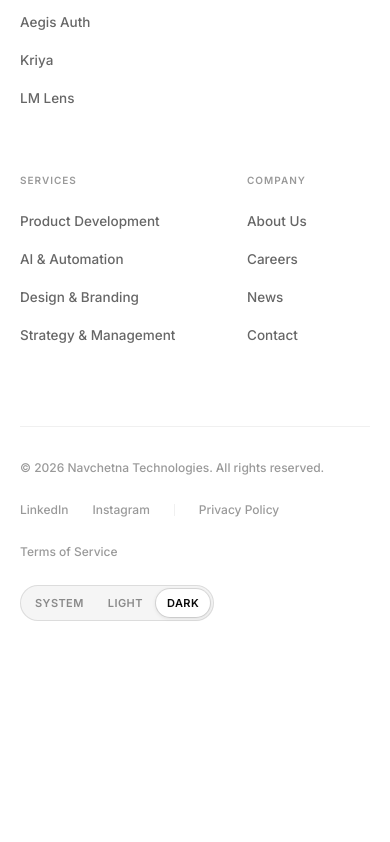
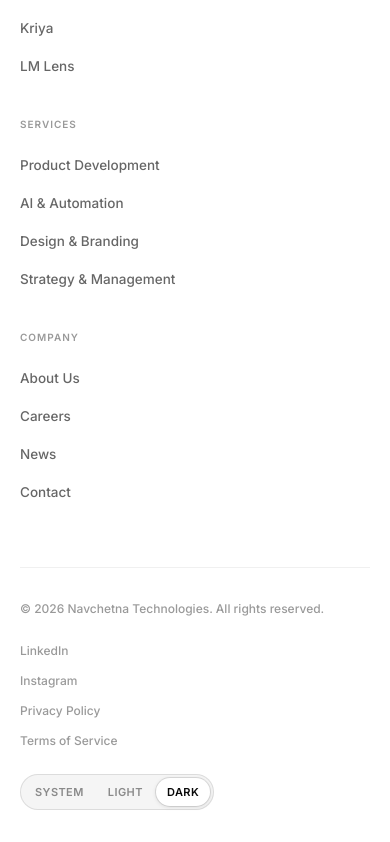
Before and after one commit to Suman1214129/lmlens-web, a Next.js app: page / in a window 390 px wide. Shown: the part 9107-9949 px from the top of the page. Before the commit the page ends 9760 px from the top, so only its background shows below. Built offline with nearby package versions, Linux system fonts and the light colour scheme; some icons are missing.

Commit message:
fix: footer mobile responsiveness with css classes

```diff
--- a/src/app/globals.css
+++ b/src/app/globals.css
@@ -511,3 +511,74 @@
         margin: 0 !important;
     }
 }
+
+/* ── FOOTER RESPONSIVE ── */
+.footer-main-row {
+    display: flex;
+    flex-direction: column;
+    gap: 3rem;
+    padding: 3rem 0 4rem;
+    flex-wrap: wrap;
+}
+.footer-cols-row {
+    display: flex;
+    flex-direction: column;
+    gap: 2.5rem;
+    flex: 1;
+    flex-wrap: wrap;
+}
+.footer-brand {
+    flex: 0 0 auto;
+}
+.footer-bottom-inner {
+    display: flex;
+    flex-direction: column;
+    align-items: flex-start;
+    gap: 1.5rem;
+    width: 100%;
+}
+.footer-social-links {
+    display: flex;
+    flex-wrap: wrap;
+    align-items: center;
+    gap: 1rem;
+}
+@media (min-width: 640px) {
+    .footer-main-row {
+        padding: 4rem 0 5rem;
+    }
+    .footer-cols-row {
+        flex-direction: row;
+        gap: 3rem;
+    }
+    .footer-bottom-inner {
+        flex-direction: row;
+        justify-content: space-between;
+        align-items: center;
+    }
+    .footer-social-links {
+        gap: 1.5rem;
+    }
+}
+@media (min-width: 1024px) {
+    .footer-main-row {
+        flex-direction: row;
+        gap: 4rem;
+    }
+    .footer-cols-row {
+        gap: 4rem;
+    }
+    .footer-brand {
+        flex: 0 0 220px;
+    }
+}
+@media (max-width: 480px) {
+    .footer-social-links {
+        flex-direction: column;
+        align-items: flex-start;
+        gap: 0.75rem;
+    }
+    .footer-divider-dot {
+        display: none !important;
+    }
+}
--- a/src/app/page.tsx
+++ b/src/app/page.tsx
@@ -668,10 +668,10 @@
       <footer style={{ background: "var(--footer-bg)", borderTop: "1px solid var(--footer-divider)", transition: "background 0.35s ease, border-color 0.35s ease" }}>
         <div style={{ margin: "0 auto", maxWidth: "80rem", padding: "0 1.25rem" }}>
           {/* Main row — brand left, columns right */}
-          <div style={{ display: "flex", gap: "4rem", padding: "4rem 0 5rem", flexWrap: "wrap" }} className="footer-main-row">
+          <div className="footer-main-row">
 
             {/* Brand */}
-            <div style={{ flex: "0 0 220px" }}>
+            <div className="footer-brand">
               <span style={{ fontSize: "1.1rem", fontWeight: 500, letterSpacing: "-0.02em", color: "var(--black)" }}>Navchetna Technologies</span>
               <p style={{ marginTop: "1rem", fontSize: "13px", color: "var(--text-muted)", lineHeight: 1.7, maxWidth: "220px" }}>
                 Based in India, For India,<br />By Students of India
@@ -679,7 +679,7 @@
             </div>
 
             {/* Columns row */}
-            <div style={{ display: "flex", gap: "4rem", flex: 1, flexWrap: "wrap" }}>
+            <div className="footer-cols-row">
 
               {/* Products */}
               <div style={{ flex: "1 1 130px" }}>
@@ -735,11 +735,11 @@
           {/* Bottom bar */}
           <div style={{ borderTop: "1px solid var(--footer-divider)", display: "flex", flexDirection: "column", alignItems: "center", justifyContent: "space-between", gap: "1.5rem", padding: "2rem 0", fontSize: "12px", color: "var(--footer-legal)", fontWeight: 500 }} className="footer-bottom-bar">
             <span style={{ alignSelf: "flex-start" }}>© {new Date().getFullYear()} Navchetna Technologies. All rights reserved.</span>
-            <div style={{ display: "flex", flexWrap: "wrap", alignItems: "center", gap: "1.5rem", width: "100%", justifyContent: "space-between" }}>
-              <div style={{ display: "flex", flexWrap: "wrap", alignItems: "center", gap: "1.5rem" }}>
+            <div className="footer-bottom-inner">
+              <div className="footer-social-links">
                 <a href="https://www.linkedin.com/company/Navchetna-Technology/" target="_blank" rel="noopener noreferrer" style={{ color: "var(--footer-legal)", textDecoration: "none", transition: "color 0.2s" }} className="footer-link-hover">LinkedIn</a>
                 <a href="https://www.instagram.com/navchetna.tech/" target="_blank" rel="noopener noreferrer" style={{ color: "var(--footer-legal)", textDecoration: "none", transition: "color 0.2s" }} className="footer-link-hover">Instagram</a>
-                <span style={{ width: "1px", height: "12px", background: "var(--footer-divider)", display: "inline-block" }}></span>
+                <span className="footer-divider-dot" style={{ width: "1px", height: "12px", background: "var(--footer-divider)", display: "inline-block" }}></span>
                 <a href="https://www.navchetna.tech/privacy" style={{ color: "var(--footer-legal)", textDecoration: "none", transition: "color 0.2s" }} className="footer-link-hover">Privacy Policy</a>
                 <a href="https://www.navchetna.tech/terms" style={{ color: "var(--footer-legal)", textDecoration: "none", transition: "color 0.2s" }} className="footer-link-hover">Terms of Service</a>
               </div>
```
